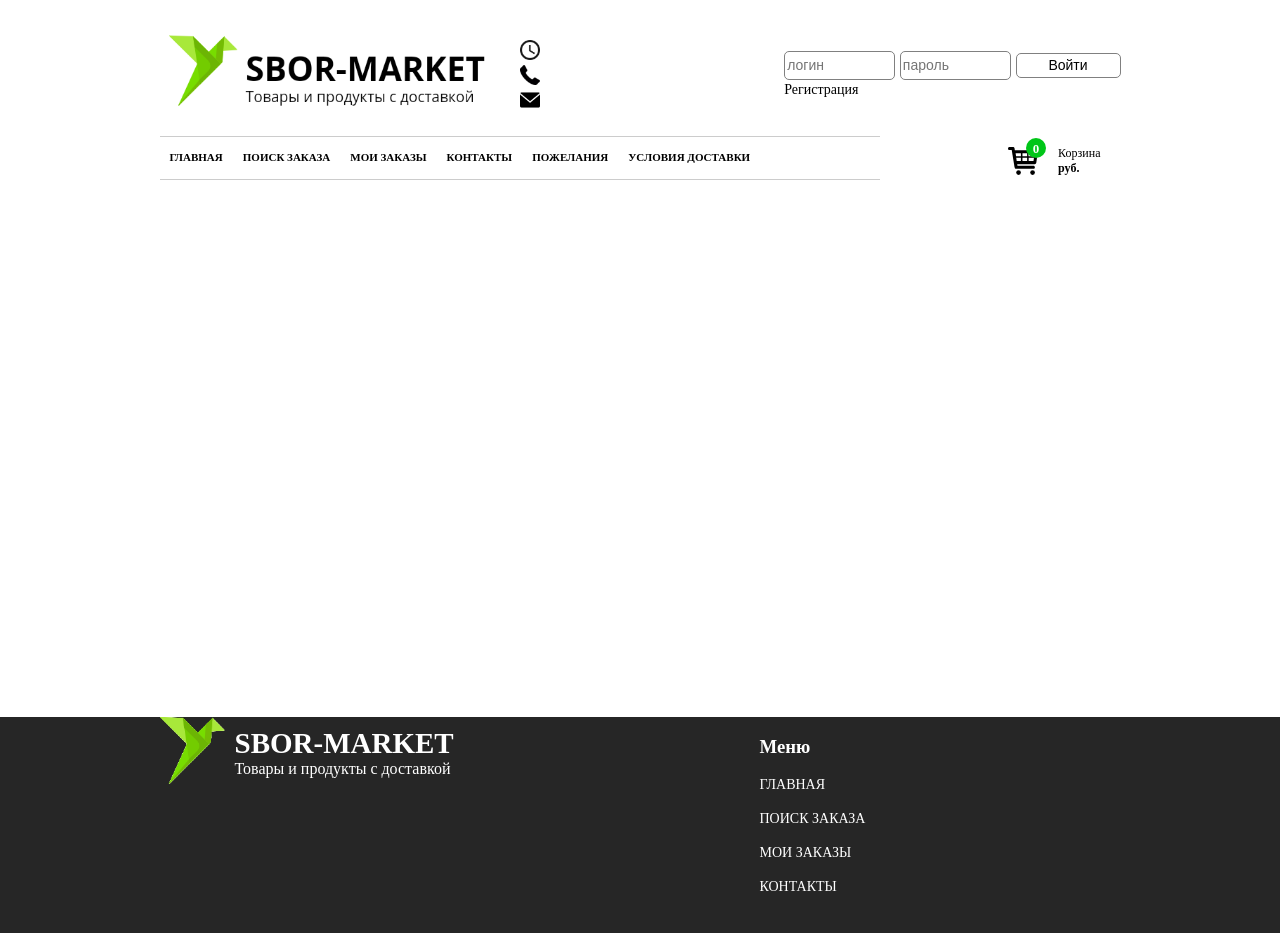
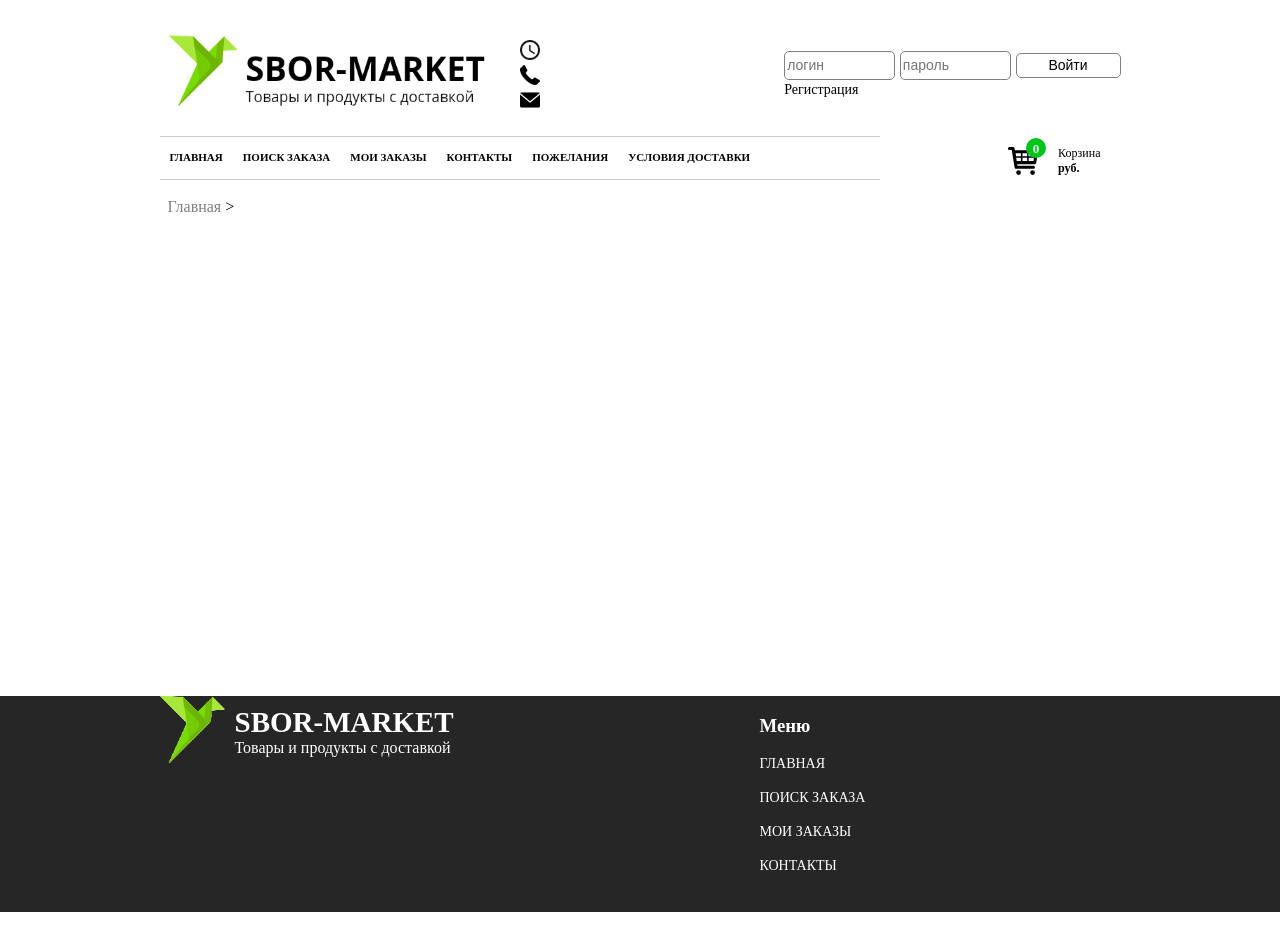
Before and after one commit to vackuzn/sbor, a Django app: template internet_shop/main/templates/main/categories.html in a window 1280 px wide. After the commit the page ends 912 px from the top, so only its background shows below. Run offline with Django 3.2, Linux system fonts and the light colour scheme; the template is opened without the code that fills it, so the values that code supplies are empty.

Commit message:
changed navigations

```diff
--- a/internet_shop/main/static/main/css/categories.css
+++ b/internet_shop/main/static/main/css/categories.css
@@ -1,3 +1,8 @@
+
+.navigation a {
+    text-decoration: none;
+    color: grey;
+}
 
 h2 {
     font-size: 25px;
@@ -72,55 +77,3 @@ h2 {
     font-weight: 900;
 
 }
-
-
-
-
-
-
-
-
-
-
-
-
-/* .categories_categories {
-    display: flex;
-    flex-direction: row;
-    flex-wrap: wrap;
-
-
-}
-
-
-.categories_category {
-    width: 23.9%;
-
-    margin: 0px 5px;
-    margin-bottom: 10px;
-
-    font-family: Roboto;
-    font-style: normal;
-    font-weight: normal;
-
-}
-
-.categories_category:hover {
-    background-color: #e3e8e6;
-}
-
-.categories_category a {
-    text-decoration: none;
-    color: black;
-}
-
-
-.categories_category img {
-    height: 170px;
-    width: 100%;
-}
-
-.categories_category .categories_title {
-    font-size: 18px;
-    line-height: 24px;
-} */
--- a/internet_shop/main/templates/main/categories.html
+++ b/internet_shop/main/templates/main/categories.html
@@ -7,6 +7,10 @@
 
 {% block content %}
 
+<br>
+<div class="navigation">
+  <a href="{% url 'global_categories' %}">Главная</a> >
+</div>
 
 <h2 class="title">{{ global_category }}</h2>
 
--- a/internet_shop/main/templates/main/global_categories.html
+++ b/internet_shop/main/templates/main/global_categories.html
@@ -6,6 +6,7 @@
 {% block for_connect_another %}<link rel="stylesheet" href="{% static 'main/css/global_categories.css' %}">{% endblock%}
 
 {% block content %}
+
 
 <h2 class="title">Категории товаров</h2>
 
```
